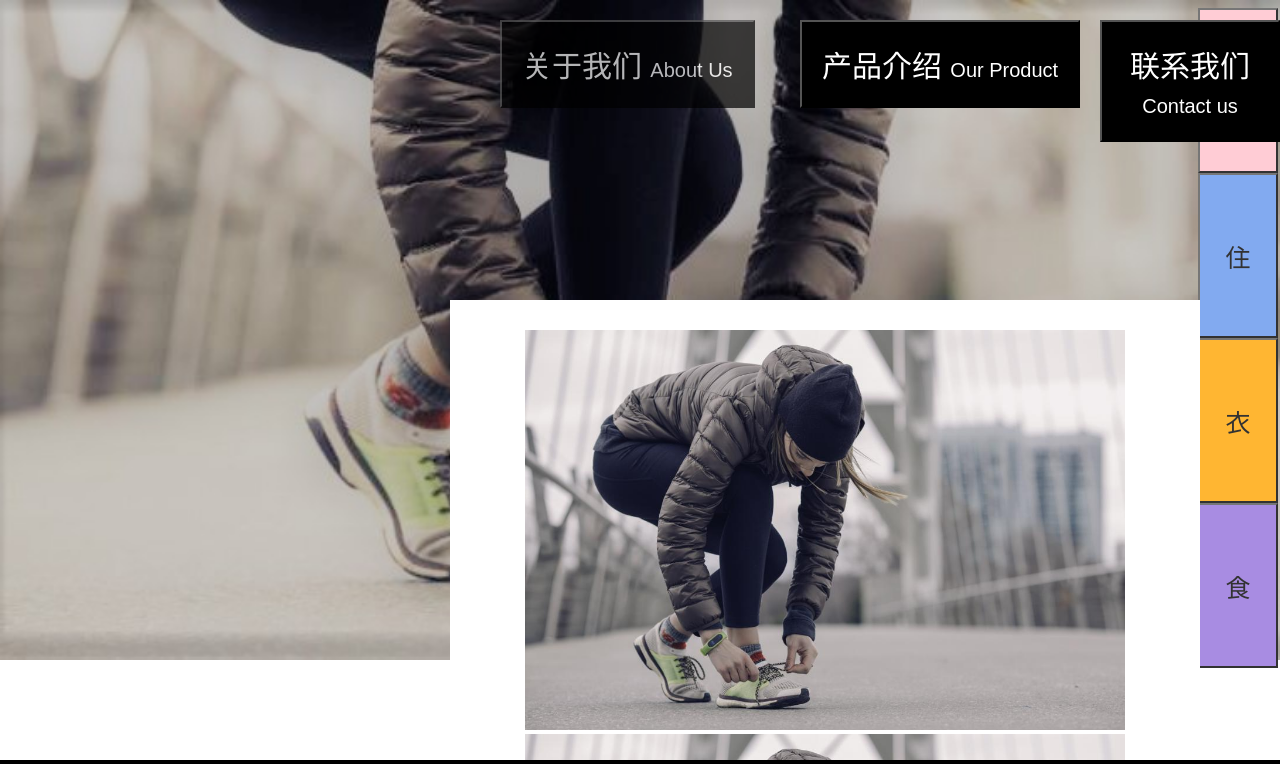
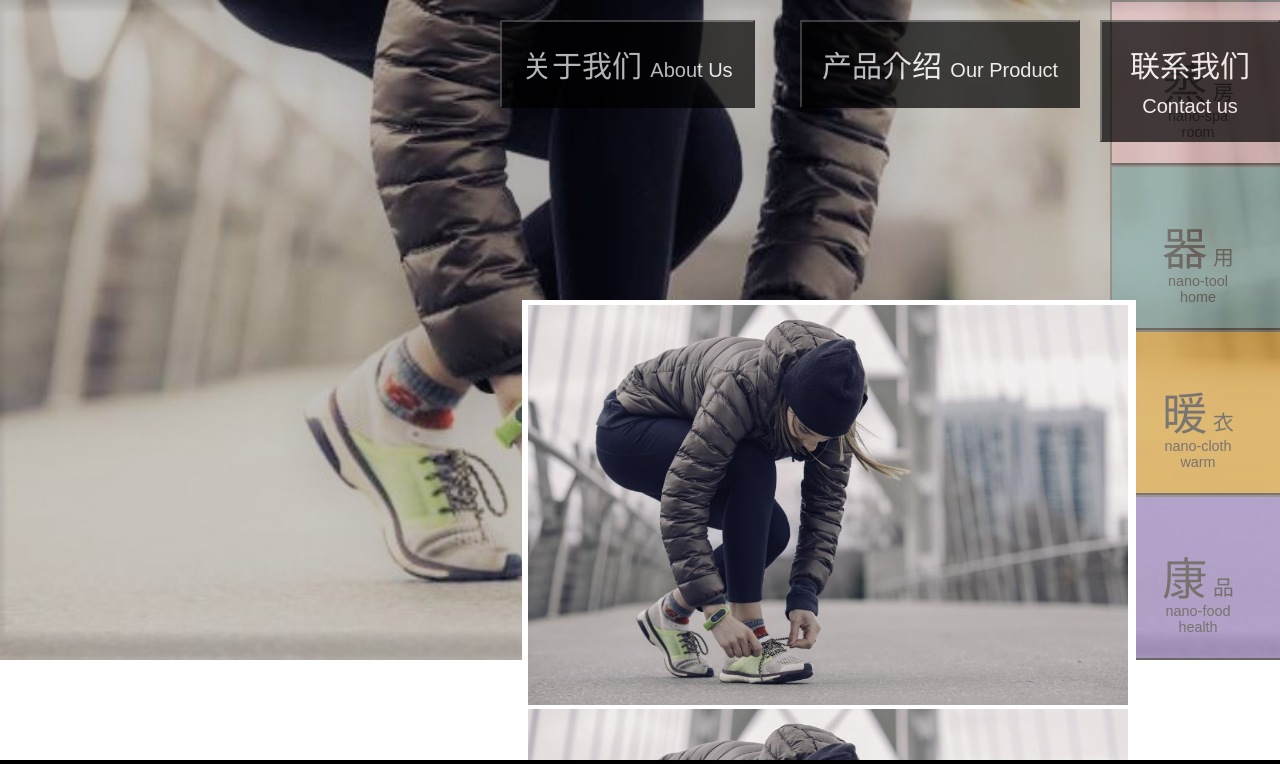
Before and after one commit to xuanxuanhaha/zhongxuananran, an Angular app: page /home in a window 1280 px wide. Shown: the top 764 px of the page. Built offline with nearby package versions, Linux system fonts and the light colour scheme.

Commit message:
small change to beaurify home page

```diff
--- a/src/app/app.module.ts
+++ b/src/app/app.module.ts
@@ -13,6 +13,7 @@ import {RouterModule} from '@angular/router';
   imports: [
     BrowserModule,
     RouterModule.forRoot([
+      { path: '', component: HomeComponent },
       { path: 'home', component: HomeComponent }
     ])
   ],
--- a/src/app/home/home.component.css
+++ b/src/app/home/home.component.css
@@ -0,0 +1,8 @@
+
+.zhengbutton {
+  opacity:40%;
+}
+.zhengbutton:hover{
+  opacity: 100%;
+  transition: 1s;
+}
--- a/src/app/home/home.component.html
+++ b/src/app/home/home.component.html
@@ -6,34 +6,34 @@
 
 
 
-<div class="text" style="z-index: 999;position: absolute;color: white;top: 8px;right: 50px;position: fixed">
-  <div style="margin-left: 60%;margin-right: 35%;background: white;height: 165px;width: 80px;">
-    <button style="width: 100%;height: 100%;background: pink;opacity:80%;color: black;font-size: 25px" class="btn" (click)="zheng()">蒸</button>
+<div class="text" style="z-index: 999;position: absolute;color: white;top: 0px;right: 50px;position: fixed">
+  <div class="zhengbutton" style="margin-left: 60%;margin-right: 35%;background: white;height: 165px;width: 300px;">
+    <button style="width: 100%;height: 100%;background: pink;color: black;font-size: 45px;" class="btn" (click)="zheng()"><p style="margin-left:40px;width:80px">蒸<span style="font-size: 1.3rem">&nbsp;房</span><br><p style="font-size: 0.9rem;margin-top: -5px">nano-spa room</p></button>
   </div>
 </div>
 
-<div class="text" style="z-index: 999;position: absolute;color: white;top: 173px;right: 50px;position: fixed">
-  <div style="margin-left: 60%;margin-right: 35%;background: white;height: 165px;width: 80px;">
-    <button style="width: 100%;height: 100%;background: cornflowerblue;opacity:80%;color: black;font-size: 25px" class="btn" (click)="zhu()">住</button>
+<div class="text" style="z-index: 999;position: absolute;color: white;top: 165px;right: 50px;position: fixed">
+  <div class="zhengbutton" style="margin-left: 60%;margin-right: 35%;background: white;height: 165px;width: 300px;">
+    <button style="width: 100%;height: 100%;background: cadetblue;color: black;font-size: 45px;" class="btn" (click)="zhu()"><p style="margin-left:40px;width:80px">器<span style="font-size: 1.3rem">&nbsp;用</span><br><p style="font-size: 0.9rem;margin-top: -5px">nano-tool home</p></button>
   </div>
 </div>
 
-<div class="text" style="z-index: 999;position: absolute;color: white;top: 338px;right: 50px;position: fixed">
-  <div style="margin-left: 60%;margin-right: 35%;background: white;height: 165px;width: 80px;">
-    <button style="width: 100%;height: 100%;background: orange;opacity:80%;color: black;font-size: 25px" class="btn" (click)="yi()">衣</button>
+<div class="text" style="z-index: 999;position: absolute;color: white;top: 330px;right: 50px;position: fixed">
+  <div class="zhengbutton" style="margin-left: 60%;margin-right: 35%;background: white;height: 165px;width: 300px;">
+    <button style="width: 100%;height: 100%;background: orange;color: black;font-size: 45px;" class="btn" (click)="yi()"><p style="margin-left:40px;width:80px">暖<span style="font-size: 1.3rem">&nbsp;衣</span><br><p style="font-size: 0.9rem;margin-top: -5px">nano-cloth warm</p></button>
   </div>
 </div>
 
-<div class="text" style="z-index: 999;position: absolute;color: white;top: 503px;right: 50px;position: fixed">
-  <div style="margin-left: 60%;margin-right: 35%;background: white;height: 165px;width: 80px;">
-    <button style="width: 100%;height: 100%;background: mediumpurple;opacity:80%;color: black;font-size: 25px" class="btn" (click)="shi()">食</button>
+<div class="text" style="z-index: 999;position: absolute;color: white;top: 495px;right: 50px;position: fixed">
+  <div class="zhengbutton" style="margin-left: 60%;margin-right: 35%;background: white;height: 165px;width: 300px;">
+    <button style="width: 100%;height: 100%;background: mediumpurple;color: black;font-size: 45px;" class="btn" (click)="shi()"><p style="margin-left:40px;width:80px">康<span style="font-size: 1.3rem">&nbsp;品</span><br><p style="font-size: 0.9rem;margin-top: -5px">nano-food health</p></button>
   </div>
 </div>
 
 <div class="text" style="z-index: 999;position: absolute;color: white;top: 300px;">
-  <div id="smallphotobackground" style="margin-left: 60%;margin-right: 35%;width: 750px;height: 1000px">
-    <img src="./../../assets/bg/bg1.jpg" style="width: 600px;margin-left: 10%;margin-right: 10%;padding-top: 30px">
-    <img src="./../../assets/bg/bg1.jpg" style="width: 600px;margin-left: 10%;margin-right: 10%;padding-top: 0px">
+  <div id="smallphotobackground" style="margin-left: 85%; margin-right: 35%; width: 614px; height: 1000px; background: mediumpurple;">
+    <img src="./../../assets/bg/bg1.jpg" style="width: 600px;margin-left: 1%;margin-right: 10%;padding-top: 5px">
+    <img src="./../../assets/bg/bg1.jpg" style="width: 600px;margin-left: 1%;margin-right: 10%;padding-top: 0px">
   </div>
 
 
@@ -47,13 +47,13 @@
     <span class="highlight" style="font-size: 20px">About Us</span>
   </button>
 </div>
-<div class="text" style="z-index: 999;top: 20px;position: fixed;color: white;left: 800px">
+<div class="text" style="z-index: 999;top: 20px;position: fixed;color: white;left: 800px;background: black;opacity: 70%">
   <button class="btn" style="font-size: 30px;padding: 20px;background: black;color: white;">
     产品介绍
     <span class="highlight" style="font-size: 20px">Our Product</span>
   </button>
 </div>
-<div class="text" style="z-index: 999;top: 20px;position: fixed;color: white;left: 1100px">
+<div class="text" style="z-index: 999;top: 20px;position: fixed;color: white;left: 1100px;opacity: 70%">
   <button class="btn" style="font-size: 30px;padding: 20px;background: black;color: white;">
     联系我们
     <span class="highlight" style="font-size: 20px">Contact us</span>
--- a/src/app/home/home.component.ts
+++ b/src/app/home/home.component.ts
@@ -19,8 +19,8 @@ export class HomeComponent implements OnInit {
     document.getElementById('smallphotobackground').style.background = 'pink';
   }
   zhu(){
-    document.body.style.background = 'cornflowerblue';
-    document.getElementById('smallphotobackground').style.background = 'cornflowerblue';
+    document.body.style.background = 'cadetblue';
+    document.getElementById('smallphotobackground').style.background = 'cadetblue';
   }
   yi(){
     document.body.style.background = 'orange';
```
